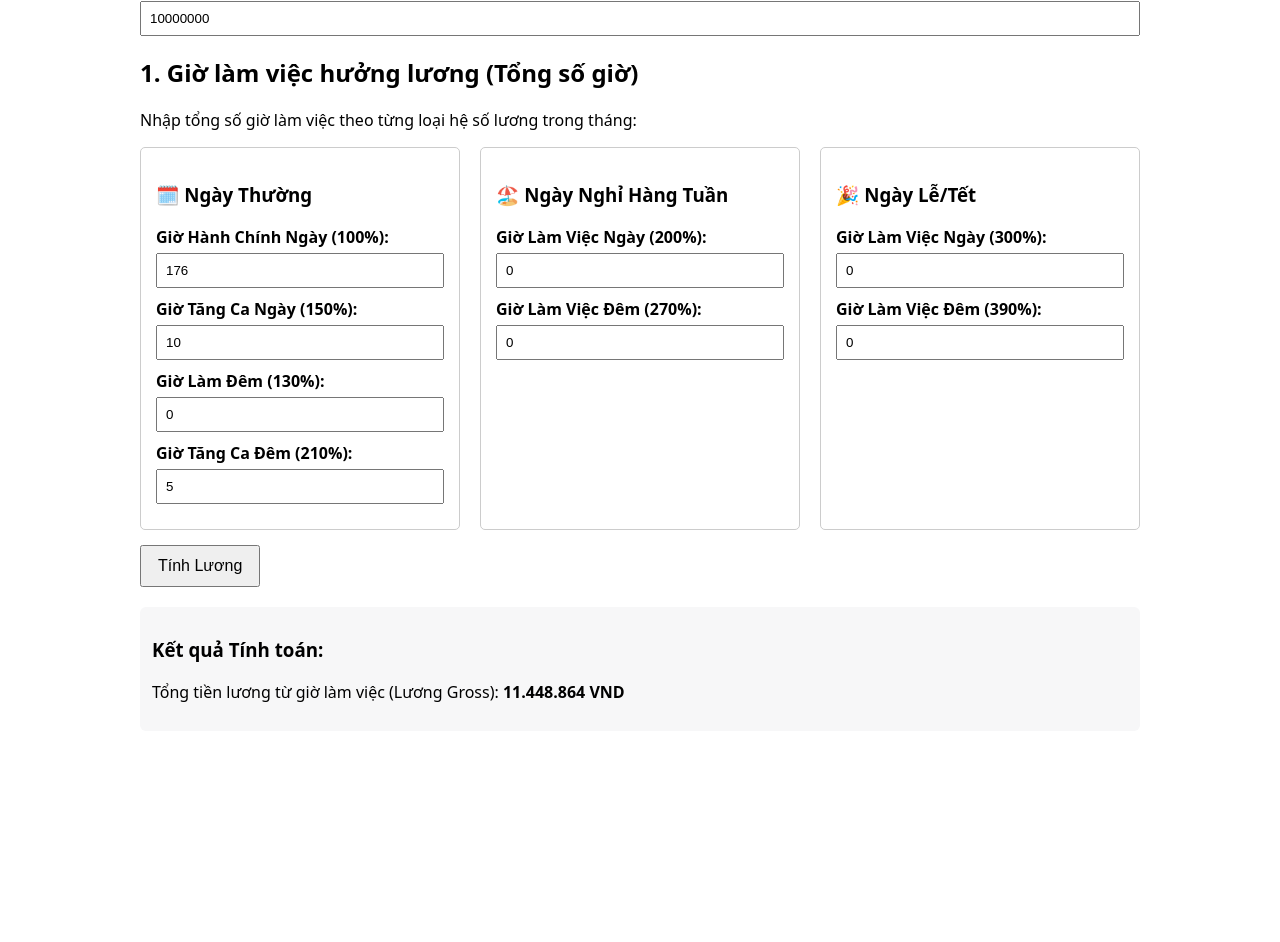
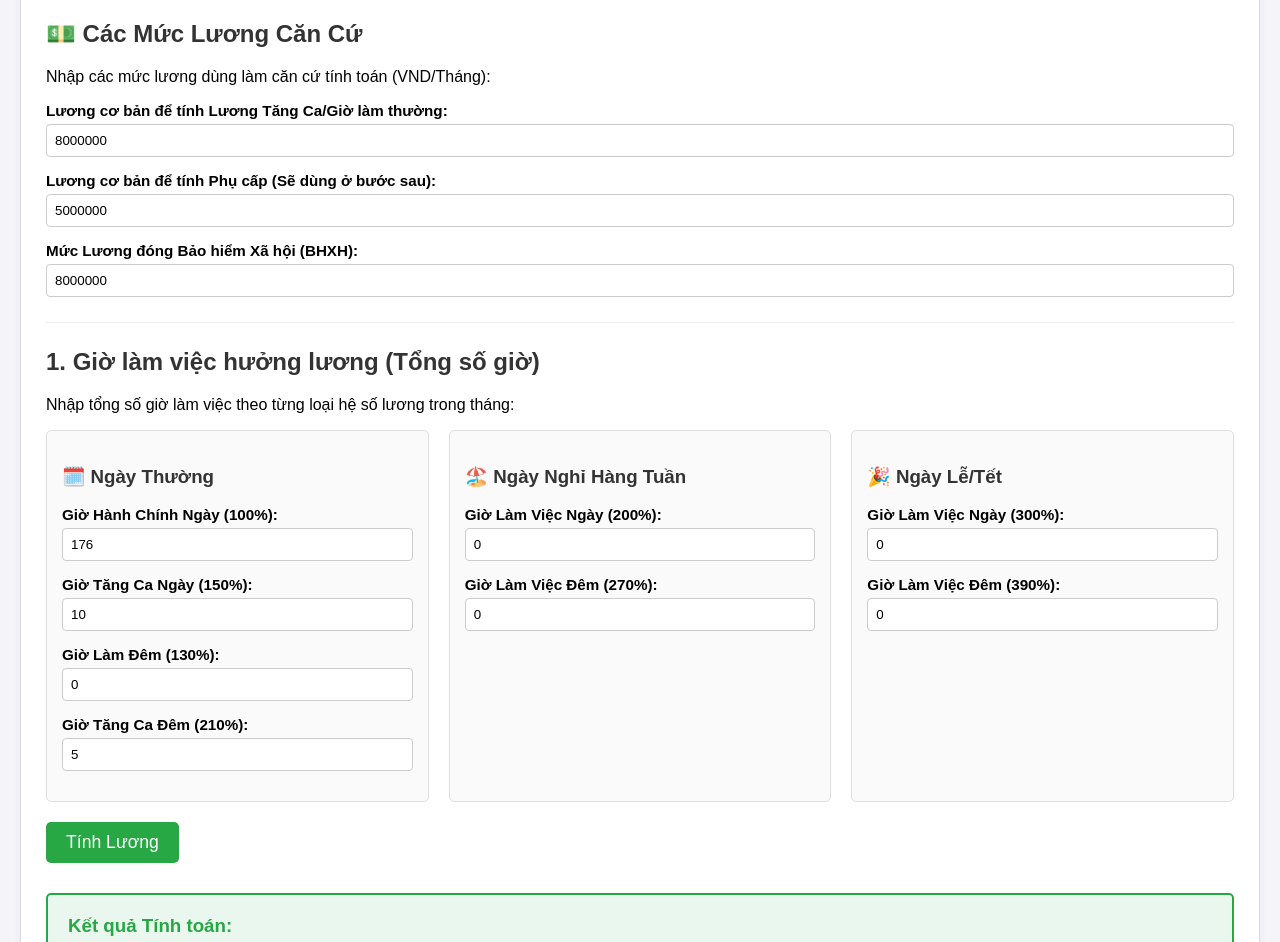
Before and after one commit to tudn1986/vnhr, a plain HTML site: page index.html in a window 1280 px wide. Shown: the part 120-1062 px from the top of the page. Before the commit the page ends 871 px from the top, so only its background shows below. Drawn offline with Linux system fonts and the light colour scheme.

Commit message:
Refactor index.html for improved layout and styling

```diff
--- a/index.html
+++ b/index.html
@@ -1,34 +1,55 @@
-<!doctype html>
+<!DOCTYPE html>
 <html lang="vi">
 <head>
-  <meta charset="utf-8">
-  <meta name="viewport" content="width=device-width,initial-scale=1">
-  <title>Công Cụ Tính Lương Cơ Bản</title>
-  <style>
-    body { font-family: system-ui, -apple-system, "Segoe UI", Roboto, "Helvetica Neue", Arial; padding: 20px; max-width: 1000px; margin: auto; }
-    h1 { margin-bottom: 10px; }
-    .input-group { margin-bottom: 10px; }
-    label { display: block; font-weight: 600; margin-bottom: 5px; }
-    input[type=number] { width: 100%; padding: 8px; box-sizing: border-box; }
-    button { margin-top: 15px; padding: 10px 16px; font-size: 16px; cursor: pointer; }
-    .result-box { margin-top: 20px; padding: 12px; border-radius: 6px; background: #f7f7f8; }
-  </style>
+    <meta charset="UTF-8">
+    <meta name="viewport" content="width=device-width, initial-scale=1.0">
+    <title>Công Cụ Tính Lương (v2.1)</title>
+    <style>
+        body { font-family: Arial, sans-serif; margin: 20px; background-color: #f4f4f9; }
+        .container { max-width: 1200px; margin: auto; padding: 25px; border: 1px solid #ddd; border-radius: 10px; background-color: #fff; box-shadow: 0 4px 8px rgba(0,0,0,0.05); }
+        h1 { color: #0056b3; border-bottom: 3px solid #0056b3; padding-bottom: 10px; }
+        h2, h3 { color: #333; margin-top: 20px; }
+        hr { border: 0; border-top: 1px solid #eee; margin: 25px 0; }
+        label { display: block; margin-top: 10px; font-weight: bold; font-size: 0.95em; }
+        input[type="number"] { width: 100%; padding: 8px; margin-top: 5px; box-sizing: border-box; border: 1px solid #ccc; border-radius: 4px; }
+        .input-group { margin-bottom: 15px; }
+        .flex-container { display: flex; gap: 20px; margin-top: 15px; }
+        .flex-item { flex: 1; border: 1px solid #e0e0e0; padding: 15px; border-radius: 5px; background-color: #fafafa; }
+        button { padding: 10px 20px; background-color: #28a745; color: white; border: none; border-radius: 5px; cursor: pointer; font-size: 1.1em; margin-top: 20px; }
+        button:hover { background-color: #218838; }
+        .result-box { margin-top: 30px; padding: 20px; border: 2px solid #28a745; background-color: #e9f7ee; border-radius: 5px; }
+        .result-box h3 { color: #28a745; margin-top: 0; }
+    </style>
 </head>
 <body>
 
-<h1>💰 Công Cụ Tính Lương Cơ Bản</h1>
+<div class="container">
+    <h1>💰 Công Cụ Tính Lương Chi Tiết</h1>
+
+    <h2>💵 Các Mức Lương Căn Cứ</h2>
+    <p>Nhập các mức lương dùng làm căn cứ tính toán (VND/Tháng):</p>
 
     <div class="input-group">
-        <label for="baseSalary">Lương cơ bản thỏa thuận (VND/Tháng):</label>
-        <input type="number" id="baseSalary" value="10000000" min="0">
+        <label for="baseSalaryForHours">Lương cơ bản để tính Lương Tăng Ca/Giờ làm thường:</label>
+        <input type="number" id="baseSalaryForHours" value="8000000" min="0">
     </div>
+    <div class="input-group">
+        <label for="baseSalaryForAllowances">Lương cơ bản để tính Phụ cấp (Sẽ dùng ở bước sau):</label>
+        <input type="number" id="baseSalaryForAllowances" value="5000000" min="0">
+    </div>
+    <div class="input-group">
+        <label for="socialInsuranceSalary">Mức Lương đóng Bảo hiểm Xã hội (BHXH):</label>
+        <input type="number" id="socialInsuranceSalary" value="8000000" min="0">
+    </div>
+
+    <hr/>
 
     <h2>1. Giờ làm việc hưởng lương (Tổng số giờ)</h2>
     <p>Nhập tổng số giờ làm việc theo từng loại hệ số lương trong tháng:</p>
 
-    <div style="display: flex; gap: 20px; flex-wrap: wrap;">
+    <div class="flex-container">
 
-        <div style="flex: 1; min-width: 260px; border: 1px solid #ccc; padding: 15px; border-radius: 5px;">
+        <div class="flex-item">
             <h3>🗓️ Ngày Thường</h3>
             <div class="input-group">
                 <label for="hcDayNormal">Giờ Hành Chính Ngày (100%):</label>
@@ -48,7 +69,7 @@
             </div>
         </div>
 
-        <div style="flex: 1; min-width: 260px; border: 1px solid #ccc; padding: 15px; border-radius: 5px;">
+        <div class="flex-item">
             <h3>🏖️ Ngày Nghỉ Hàng Tuần</h3>
             <div class="input-group">
                 <label for="dayOffHours">Giờ Làm Việc Ngày (200%):</label>
@@ -58,9 +79,11 @@
                 <label for="nightOffHours">Giờ Làm Việc Đêm (270%):</label>
                 <input type="number" id="nightOffHours" value="0" min="0">
             </div>
+            <div class="input-group" style="visibility: hidden;"><input type="number"></div>
+            <div class="input-group" style="visibility: hidden;"><input type="number"></div>
         </div>
 
-        <div style="flex: 1; min-width: 260px; border: 1px solid #ccc; padding: 15px; border-radius: 5px;">
+        <div class="flex-item">
             <h3>🎉 Ngày Lễ/Tết</h3>
             <div class="input-group">
                 <label for="holidayDayHours">Giờ Làm Việc Ngày (300%):</label>
@@ -70,6 +93,8 @@
                 <label for="holidayNightHours">Giờ Làm Việc Đêm (390%):</label>
                 <input type="number" id="holidayNightHours" value="0" min="0">
             </div>
+            <div class="input-group" style="visibility: hidden;"><input type="number"></div>
+            <div class="input-group" style="visibility: hidden;"><input type="number"></div>
         </div>
 
     </div>
@@ -78,51 +103,10 @@
 
     <div class="result-box">
         <h3>Kết quả Tính toán:</h3>
-        <p>Tổng tiền lương từ giờ làm việc (Lương Gross): <strong id="totalHourSalary">0 VND</strong></p>
+        <p>Tổng tiền lương từ giờ làm việc (Lương Gross Tạm Tính): <strong id="totalHourSalary">0 VND</strong></p>
     </div>
+</div>
 
-<script>
-function formatVND(n) {
-  return new Intl.NumberFormat('vi-VN').format(Math.round(n)) + ' VND';
-}
-
-function calculateSalary() {
-  const baseSalary = Number(document.getElementById('baseSalary').value) || 0;
-
-  // Standard hours used to derive hourly base rate (commonly 176 hours/month)
-  const standardHours = 176;
-  const hourlyRate = standardHours > 0 ? baseSalary / standardHours : 0;
-
-  // Read hours
-  const hcDayNormal = Number(document.getElementById('hcDayNormal').value) || 0; // 100%
-  const otDayNormal = Number(document.getElementById('otDayNormal').value) || 0; // 150%
-  const hcNightNormal = Number(document.getElementById('hcNightNormal').value) || 0; // 130%
-  const otNightNormal = Number(document.getElementById('otNightNormal').value) || 0; // 210%
-
-  const dayOffHours = Number(document.getElementById('dayOffHours').value) || 0; // 200%
-  const nightOffHours = Number(document.getElementById('nightOffHours').value) || 0; // 270%
-
-  const holidayDayHours = Number(document.getElementById('holidayDayHours').value) || 0; // 300%
-  const holidayNightHours = Number(document.getElementById('holidayNightHours').value) || 0; // 390%
-
-  // Multipliers from labels
-  const total = (
-    hcDayNormal * 1.0 +
-    otDayNormal * 1.5 +
-    hcNightNormal * 1.3 +
-    otNightNormal * 2.1 +
-    dayOffHours * 2.0 +
-    nightOffHours * 2.7 +
-    holidayDayHours * 3.0 +
-    holidayNightHours * 3.9
-  ) * hourlyRate;
-
-  document.getElementById('totalHourSalary').textContent = formatVND(total);
-}
-
-// Calculate once on load
-window.addEventListener('DOMContentLoaded', calculateSalary);
-</script>
-
+<script src="script.js"></script>
 </body>
 </html>
```
